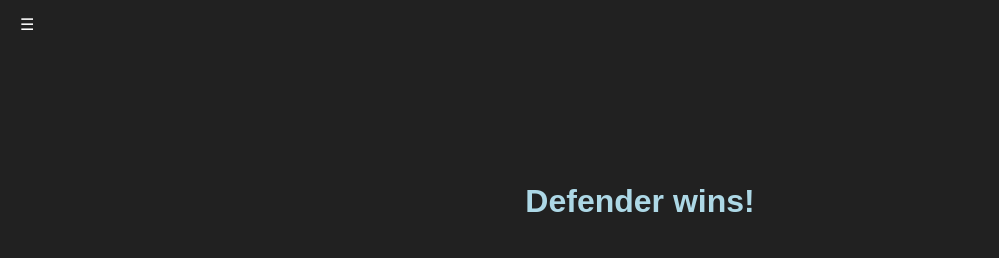
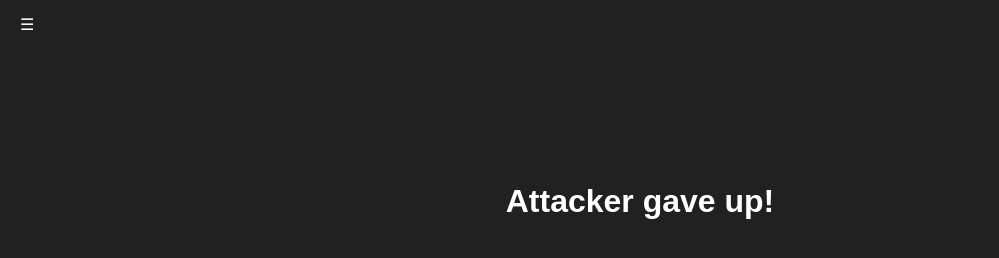
Before and after one commit to dedestem/WebGame, a plain HTML site: page RiskCaculator/index.html in a window 1280 px wide. Both pictures are taken after typing "5", "5" into the empty fields and a click on the button "Calculate". Shown: the top 258 px of the page, without its empty margins (0-999 px from the left). Drawn offline with Linux system fonts and the light colour scheme.

Commit message:
Give up + Patches

```diff
--- a/RiskCaculator/Scripts/Main.js
+++ b/RiskCaculator/Scripts/Main.js
@@ -10,6 +10,7 @@ document.addEventListener("DOMContentLoaded", () => {
     Calculate.addEventListener("click", () => {
         const Attacker = parseInt(document.getElementById("Attacker").value);
         const Defender = parseInt(document.getElementById("Defender").value);
+        const GiveUp = parseInt(document.getElementById("GiveUp").value);
 
         if (isNaN(Attacker) || Attacker < 1) {
             Message.style.color = "red";
@@ -21,11 +22,16 @@ document.addEventListener("DOMContentLoaded", () => {
             Message.innerText = "Invalid defender troops!";
             return;
         }
+        if (isNaN(GiveUp) || GiveUp < 1) {
+            Message.style.color = "red";
+            Message.innerText = "Invalid give up value!";
+            return;
+        }
 
         // Hide input and show result container
         Input.style.display = "none";
         ResultContainer.style.display = "flex";
-        Roll(Attacker, Defender);
+        Roll(Attacker, Defender, GiveUp);
     });
 });
 
@@ -33,11 +39,11 @@ function RollDice() {
     return Math.floor(Math.random() * 6) + 1;
 }
 
-function Roll(AttackerT, DefenderT) {
+function Roll(AttackerT, DefenderT, GiveUp) {
     let Attacker = AttackerT;
     let Defender = DefenderT;
 
-    while (Attacker > 1 && Defender > 0) {
+    while (Attacker > 1 && Defender > 0 && Attacker > GiveUp) {
         let attackerDice = [];
         let defenderDice = [];
 
@@ -54,9 +60,6 @@ function Roll(AttackerT, DefenderT) {
         attackerDice.sort((a, b) => b - a);
         defenderDice.sort((a, b) => b - a);
 
-        // Log the current dice rolls and the updated troop count
-        Log(Attacker, Defender, attackerDice, defenderDice);
-
         // Compare the dice rolls
         for (let i = 0; i < Math.min(attackerDice.length, defenderDice.length); i++) {
             if (attackerDice[i] > defenderDice[i]) {
@@ -65,15 +68,21 @@ function Roll(AttackerT, DefenderT) {
                 Attacker--;
             }
         }
+
+        Log(Attacker, Defender, attackerDice, defenderDice);
     }
 
     const EndMSG = document.getElementById("EndMSG");
-    if (Attacker > 1) {
+
+    if (Attacker <= GiveUp) {
+        EndMSG.style.color = "white";
+        EndMSG.innerText = "Attacker gave up!";
+    } else if (Attacker > 1) {
         EndMSG.style.color = "red";
-        EndMSG.innerText = "Attacker wins!"
+        EndMSG.innerText = "Attacker wins!";
     } else {
         EndMSG.style.color = "lightblue";
-        EndMSG.innerText = "Defender wins!"
+        EndMSG.innerText = "Defender wins!";
     }
 }
 
--- a/RiskCaculator/index.html
+++ b/RiskCaculator/index.html
@@ -18,6 +18,9 @@
             <p>Defender</p>
             <input id="Defender" type="number" step="1" autocorrect="off" spellcheck="false">
             <br>
+            <p>Give up at and below:</p>
+            <input value=1 id="GiveUp" type="number" step="1" autocorrect="off" spellcheck="false">
+            <br>
             <button id="Calculate">Calculate</button>
             <br>
             <p id="Message">Put in the number of troops each team have!</p>
```
